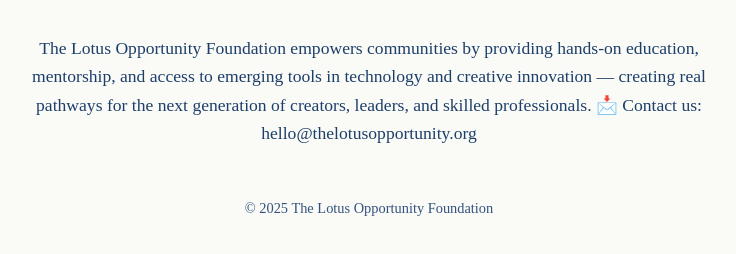
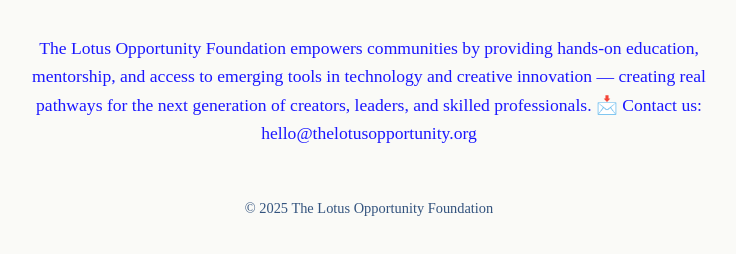
Before and after one commit to The-LotusOpportunity/thelotusopportunity, a plain HTML site: page index.html in a window 1280 px wide. Shown: the part 328-582 px from the top of the page, without its empty margins (271-1007 px from the left). Drawn offline with Linux system fonts and the light colour scheme.

Commit message:
Update index.html

```diff
--- a/index.html
+++ b/index.html
@@ -28,7 +28,7 @@
     p {
       max-width: 700px;
       font-size: 1.1rem;
-      color: #1c3f6a;
+      color: #1B17FF;
       margin-bottom: 20px;
     }
     footer {
```
